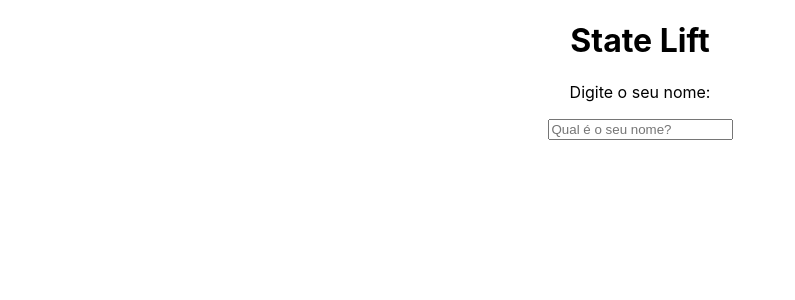
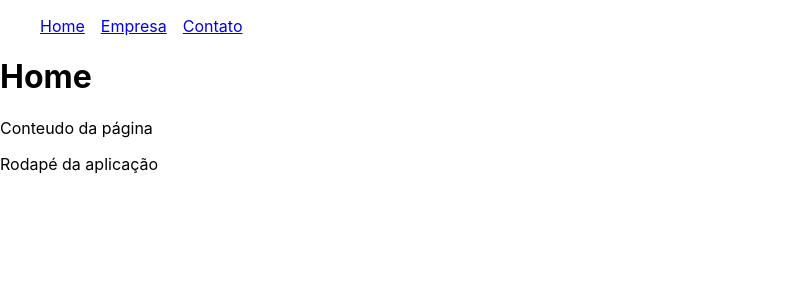
Before and after one commit to PedroMaiaAlves/ReactAulas, a React (Create React App) app: page / in a window 1280 px wide. Shown: the top 300 px of the page, without its empty margins (0-795 px from the left). Built offline with nearby package versions, Linux system fonts and the light colour scheme.

Commit message:
Aula 15 React - Router

```diff
--- a/package.json
+++ b/package.json
@@ -9,6 +9,7 @@
     "@testing-library/user-event": "^13.5.0",
     "react": "^19.1.0",
     "react-dom": "^19.1.0",
+    "react-router-dom": "^7.6.2",
     "react-scripts": "5.0.1",
     "web-vitals": "^2.1.4"
   },
--- a/src/App.js
+++ b/src/App.js
@@ -1,19 +1,23 @@
-import { useState } from 'react';
+import { BrowserRouter as Router, Routes, Route} from 'react-router-dom';
+import Home from './pages/Home';
+import Contato from './pages/Contato';
+import Empresa from './pages/Empresa';
 import './App.css';
-import SeuNome from './components/SeuNome';
-import Saudacao from './components/Saudacao';
+import Navbar from './components/layout/Navbar';
+import Footer from './components/layout/Footer';
 
 function App() {
-
-  const [nome, setNome] = useState()
-
   return (
-    <div className="App">
-      <h1>State Lift</h1>
-      <SeuNome setNome = {setNome} />
-      <Saudacao nome = {nome}/>
-    </div>
-  );
+  <Router>
+    <Navbar/>
+    <Routes>
+      <Route exact path='/' element={<Home/>}/>
+      <Route path='/empresa' element={<Empresa/>}/>
+      <Route path='/contato' element={<Contato/>}/>
+    </Routes>
+    <Footer/>
+  </Router>
+  )
 }
 
 export default App;
--- /dev/null
+++ b/src/components/layout/Footer.jsx
@@ -0,0 +1,5 @@
+function Footer(){
+    return<footer>Rodapé da aplicação</footer>
+}
+
+export default Footer
--- /dev/null
+++ b/src/components/layout/Navbar.jsx
@@ -0,0 +1,20 @@
+import { Link } from "react-router-dom"
+import styles from './Navbar.module.css'
+
+function Navbar(){
+    return(
+        <ul className={styles.list}>
+      <li className={styles.item}>
+        <Link to="/">Home</Link>
+        </li>
+        <li className={styles.item}>
+        <Link to="/empresa">Empresa</Link>
+        </li>
+        <li className={styles.item}>
+        <Link to="/contato">Contato</Link>
+        </li>
+    </ul>
+    )
+}
+
+export default Navbar
--- /dev/null
+++ b/src/components/layout/Navbar.module.css
@@ -0,0 +1,8 @@
+.list{
+    display: flex;
+    list-style: none;
+}
+
+.item{
+    margin-right: 16px;
+}
--- /dev/null
+++ b/src/pages/Contato.jsx
@@ -0,0 +1,10 @@
+function Contato(){
+    return(
+        <div>
+            <h1>Contato</h1>
+            <p>Contato da página</p>
+        </div>
+    )
+}
+
+export default Contato
--- /dev/null
+++ b/src/pages/Empresa.jsx
@@ -0,0 +1,10 @@
+function Empresa(){
+    return(
+        <div>
+            <h1>Empresa</h1>
+            <p>Conteudo da Empresa</p>
+        </div>
+    )
+}
+
+export default Empresa
--- /dev/null
+++ b/src/pages/Home.jsx
@@ -0,0 +1,10 @@
+function Home(){
+    return(
+        <div>
+            <h1>Home</h1>
+            <p>Conteudo da página</p>
+        </div>
+    )
+}
+
+export default Home
```
Also changed, not shown: 1 other file (tests, documents, lock files or other folders).
